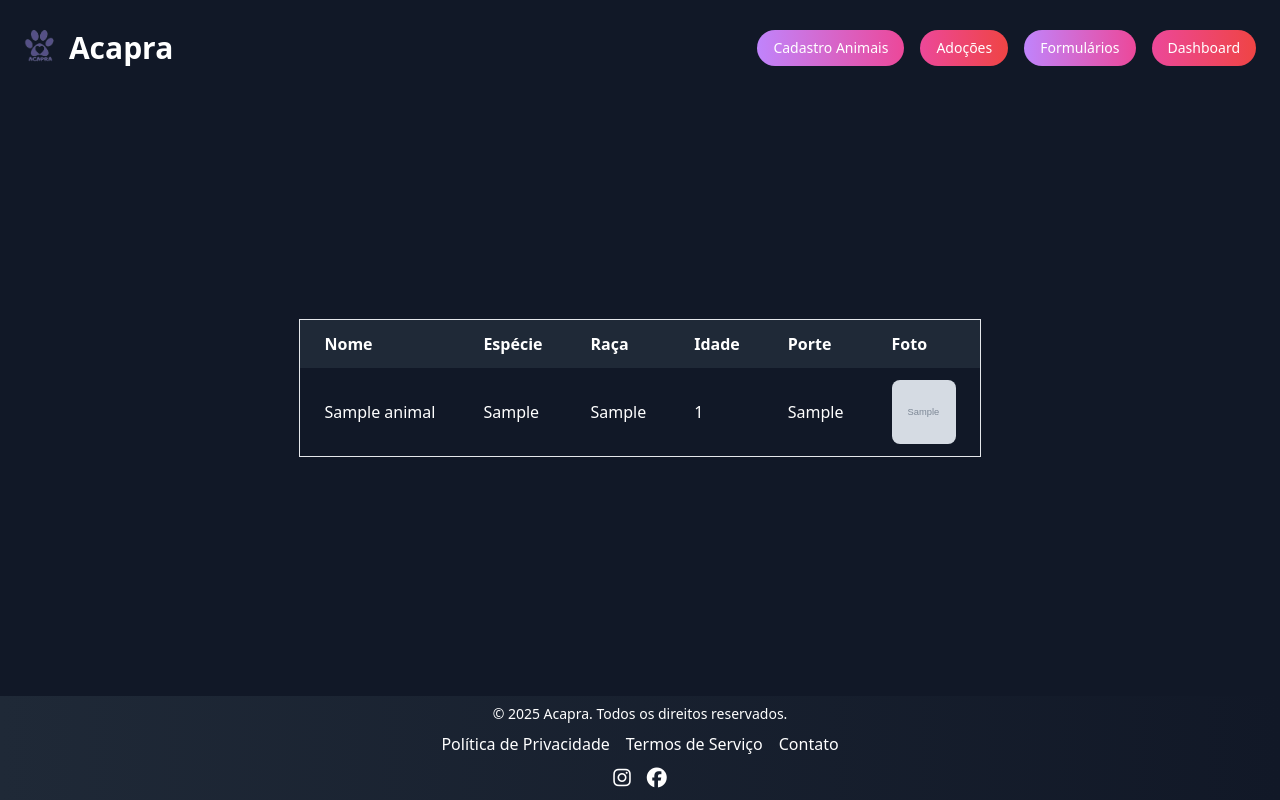
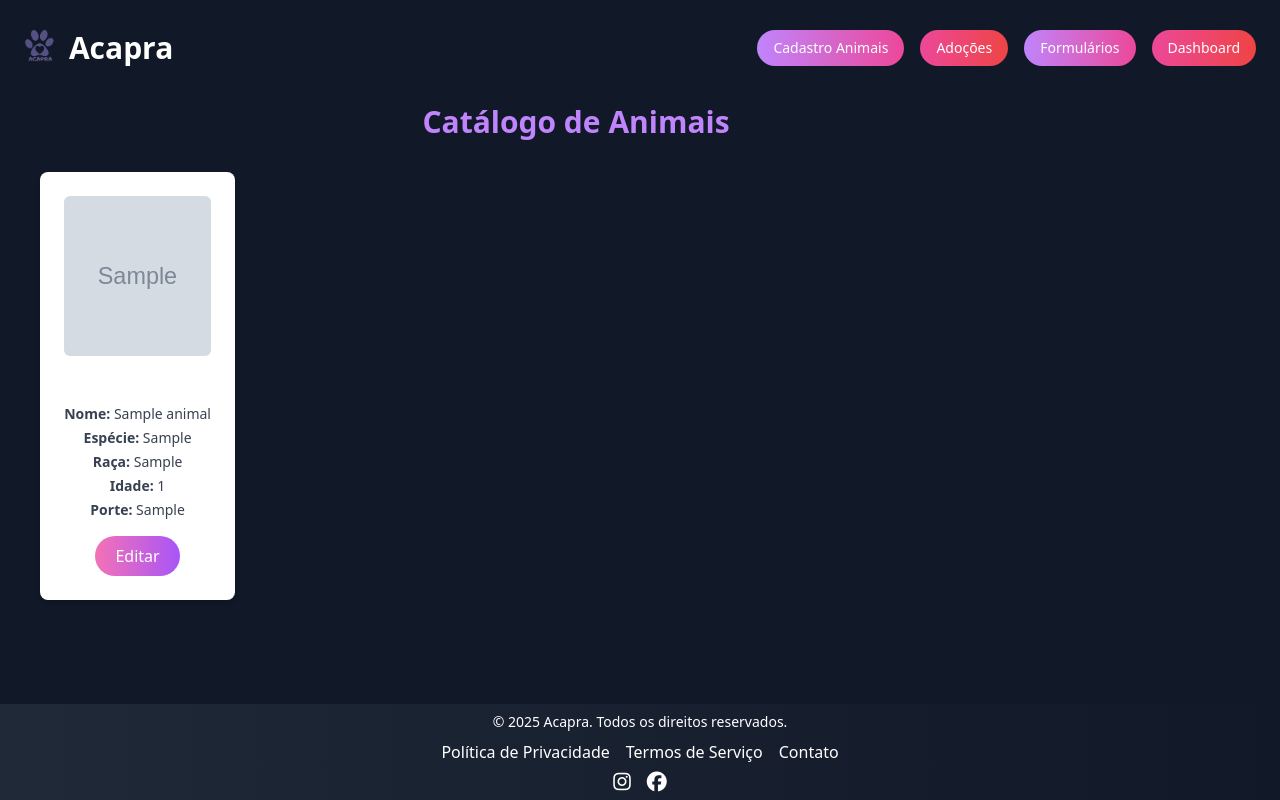
Before and after one commit to CristianoMafraJunior/Sistema-Acapra, a Django app: page /dashboard_admin/ in a window 1280 px wide. Run offline with Django 4.2, Linux system fonts and the light colour scheme; tables that the repository leaves empty hold one stand-in row (values such as "Sample post"); grey boxes marked "Sample" are stand-in pictures; style sheets or scripts are compiled from the project's sources.

Commit message:
[IMP] acapra: Admin Grid

```diff
--- a/acapra/templates/acapra/admin_dashboard.html
+++ b/acapra/templates/acapra/admin_dashboard.html
@@ -1,44 +1,81 @@
-{% extends 'acapra/base/base_admin.html' %}
+{% load static %}
+<html lang="pt-BR">
+<head>
+    <meta charset="UTF-8">
+    <meta name="viewport" content="width=device-width, initial-scale=1.0">
+    <link rel="stylesheet" href="{% static 'css/output.css' %}">
+    <link rel="stylesheet" href="https://cdnjs.cloudflare.com/ajax/libs/font-awesome/6.7.2/css/all.min.css" integrity="sha512-Evv84Mr4kqVGRNSgIGL/F/aIDqQb7xQ2vcrdIwxfjThSH8CSR7PBEakCr51Ck+w+/U6swU2Im1vVX0SVk9ABhg==" crossorigin="anonymous" referrerpolicy="no-referrer" />
+</head>
+<body class="bg-gray-900 text-white min-h-screen flex flex-col justify-between">
+    <header class="w-full flex justify-between items-center p-6 fixed top-0 bg-gray-900 z-10">
+        <div class="flex items-center space-x-3">
+            <a href="{% url 'DashboardAdmin' %}">
+                <img src="{% static 'images/logo.png' %}" alt="Acapra Logo" class="h-12">
+            </a>
+            <h1 class="text-3xl font-bold leading-tight">Acapra</h1>
+        </div>
+        <nav class="flex space-x-4">
+            <a href="{% url 'CadastroAnimaisAdmin' %}" class="bg-gradient-to-r from-purple-400 to-pink-500 px-4 py-2 rounded-full text-sm">Cadastro Animais</a>
+            <a href="{% url 'AdocoesAdmin' %}" class="bg-gradient-to-r from-pink-500 to-red-500 px-4 py-2 rounded-full text-sm">Adoções</a>
+            <a href="{% url 'FormulariosAdmin' %}" class="bg-gradient-to-r from-purple-400 to-pink-500 px-4 py-2 rounded-full text-sm">Formulários</a>
+            <a href="{% url 'DashboardAdmin' %}" class="bg-gradient-to-r from-pink-500 to-red-500 px-4 py-2 rounded-full text-sm">Dashboard</a>
+        </nav>
+    </header>
+    <div class="max-w-6xl w-full px-10 pt-20">
 
-{% block title %}Dashboard - Acapra{% endblock %}
+    {% if animais %}
+        <br>
+        {% comment %} Resolver essa gambiarra aqui futuramente {% endcomment %}
+        <h2 class="text-3xl font-semibold text-purple-400 mb-8 text-center">Catálogo de Animais</h2>
+          <div class="grid grid-cols-1 sm:grid-cols-3 md:grid-cols-2 lg:grid-cols-5 gap-6">
 
-{% block content %}
-    <div class="overflow-x-auto">
-        <table class="min-w-full bg-blue border border-gray-200 shadow-md rounded-lg">
-            <thead>
-                <tr class="bg-gray-800 text-white">
-                    <th class="py-3 px-6 text-left">Nome</th>
-                    <th class="py-3 px-6 text-left">Espécie</th>
-                    <th class="py-3 px-6 text-left">Raça</th>
-                    <th class="py-3 px-6 text-left">Idade</th>
-                    <th class="py-3 px-6 text-left">Porte</th>
-                    <th class="py-3 px-6 text-left">Foto</th>
-                </tr>
-            </thead>
-            <tbody>
+
         {% for animal in animais %}
-                <tr class="border-b hover:bg-blue-100">
-                    <td class="py-3 px-6">{{ animal.nome }}</td>
-                    <td class="py-3 px-6">{{ animal.especie }}</td>
-                    <td class="py-3 px-6">{{ animal.raca }}</td>
-                    <td class="py-3 px-6">{{ animal.idade }}</td>
-                    <td class="py-3 px-6">{{ animal.porte }}</td>
-                    <td class="py-3 px-6">
+          <div class="bg-white rounded-lg shadow-md p-6 flex flex-col items-center">
             {% with animal.animais.first as foto %}
               {% if foto %}
-                                <img src="{{ foto.imagem.url }}" alt="Foto de {{ animal.nome }}" class="w-16 h-16 object-cover rounded-lg">
+                <img src="{{ foto.imagem.url }}" alt="Foto de {{ animal.nome }}" class="w-full h-40 object-cover rounded-md mb-4" />
               {% else %}
-                                <span class="text-gray-500">Sem foto</span>
+                <div class="w-full h-40 bg-gray-200 flex items-center justify-center rounded-md mb-4 text-gray-400">Sem foto</div>
               {% endif %}
             {% endwith %}
-                    </td>
-                </tr>
-                {% empty %}
-                <tr>
-                    <td colspan="6" class="text-center py-4 text-gray-600">Nenhum animal cadastrado ainda.</td>
-                </tr>
+            <h3 class="font-bold text-lg mb-1">{{ animal.nome }}</h3>
+            <ul class="text-center text-sm space-y-1 mb-4 text-gray-700">
+              <li><strong>Nome:</strong> {{ animal.nome }}</li>
+              <li><strong>Espécie:</strong> {{ animal.especie }}</li>
+              <li><strong>Raça:</strong> {{ animal.raca }}</li>
+              <li><strong>Idade:</strong> {{ animal.idade }}</li>
+              <li><strong>Porte:</strong> {{ animal.porte }}</li>
+            </ul>
+            <button class="bg-gradient-to-r from-pink-400 to-purple-500 text-white px-5 py-2 rounded-full hover:opacity-90 transition">
+              Editar
+            </button>
+          </div>
         {% endfor %}
-            </tbody>
-        </table>
+
       </div>
-{% endblock %}
+    {% else %}
+      <p class="text-center py-6 text-gray-600">Nenhum animal cadastrado ainda.</p>
+    {% endif %}
+
+  </div>
+    <footer class="w-full bg-gradient-to-r from-gray-800 to-gray-900 py-2 text-center text-white">
+        <div class="container mx-auto">
+            <p class="text-sm">&copy; 2025 Acapra. Todos os direitos reservados.</p>
+            <ul class="flex justify-center space-x-4 mt-2">
+                <li><a href="#" class="hover:text-purple-400">Política de Privacidade</a></li>
+                <li><a href="#" class="hover:text-purple-400">Termos de Serviço</a></li>
+                <li><a href="#" class="hover:text-purple-400">Contato</a></li>
+            </ul>
+            <div class="flex justify-center space-x-4 mt-2">
+                <a href="https://www.instagram.com/acaprabrusquesc/" target="_blank" class="text-xl hover:text-pink-500">
+                    <i class="fab fa-instagram"></i>
+                </a>
+                <a href="https://www.facebook.com/pages/Associacao%20Brusquense%20de%20Protecao%20Aos%20Animais%20-%20Acapra/304050456768695" target="_blank" class="text-xl hover:text-blue-500">
+                    <i class="fab fa-facebook"></i>
+                </a>
+            </div>
+        </div>
+    </footer>
+</body>
+</html>
--- a/acapra/urls.py
+++ b/acapra/urls.py
@@ -9,6 +9,7 @@ from .views import (
     CadastroAnimaisAdmin,
     LoginUser,
     FormularioAdocao,
+    AnimaisDisponiveis,
 )
 
 
@@ -22,4 +23,5 @@ urlpatterns = [
     path("admin_cadastro_animais", CadastroAnimaisAdmin, name="CadastroAnimaisAdmin"),
     path("login_user/", LoginUser, name="LoginUser"),
     path("formulario_adocao/", FormularioAdocao, name="FormularioAdocao"),
+    path("animais_disponiveis/", AnimaisDisponiveis, name="AnimaisDisponiveis"),
 ]
--- a/acapra/views/__init__.py
+++ b/acapra/views/__init__.py
@@ -8,3 +8,4 @@ from .cadastro_animais_admin import CadastroAnimaisAdmin
 from .formularios_admin import FormulariosAdmin
 from .login_user import LoginUser
 from .formulario_adocao import FormularioAdocao
+from .animais_disponiveis import AnimaisDisponiveis
```
Also changed, not shown: acapra/views/animais_disponiveis.py (added, +10 -0 lines). Lines whose indentation alone changed are shown as unchanged.
